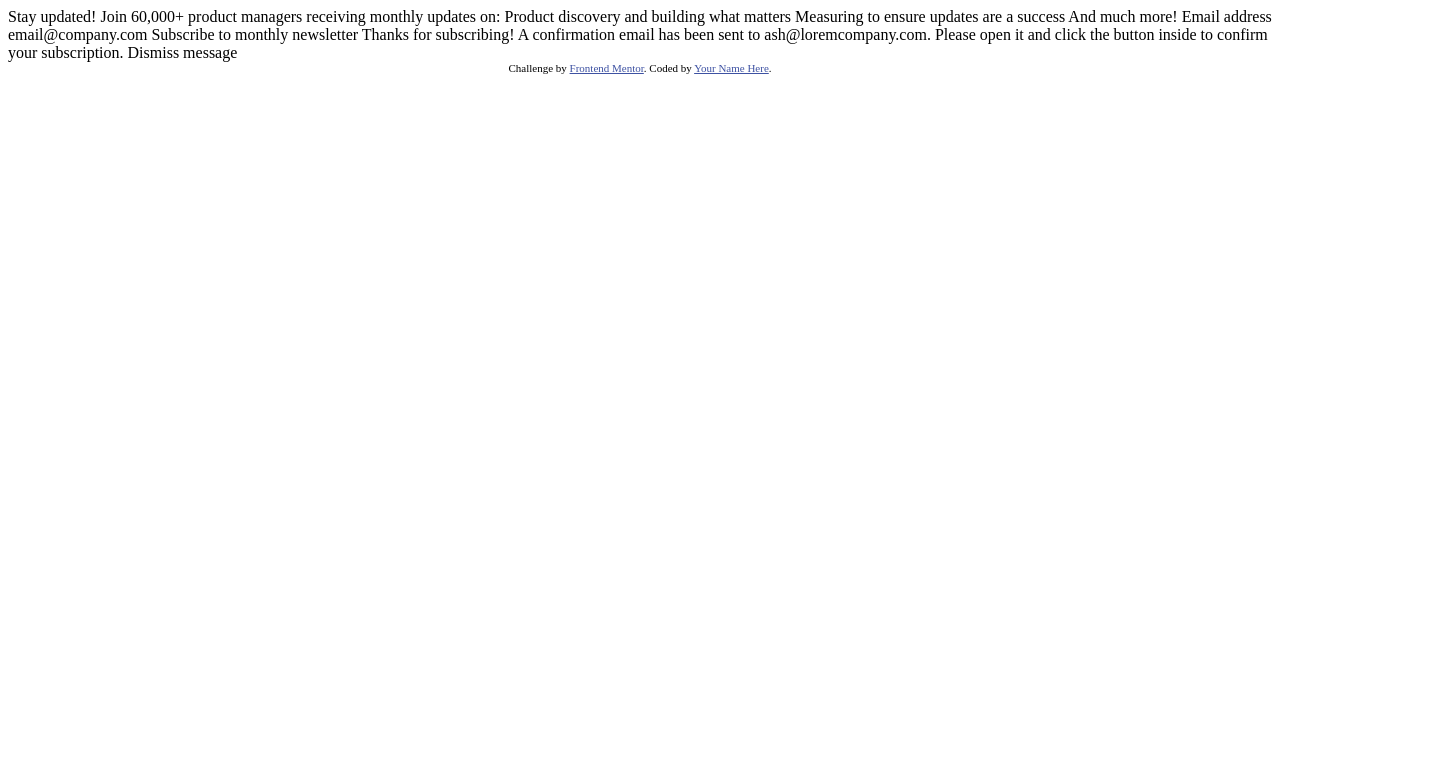
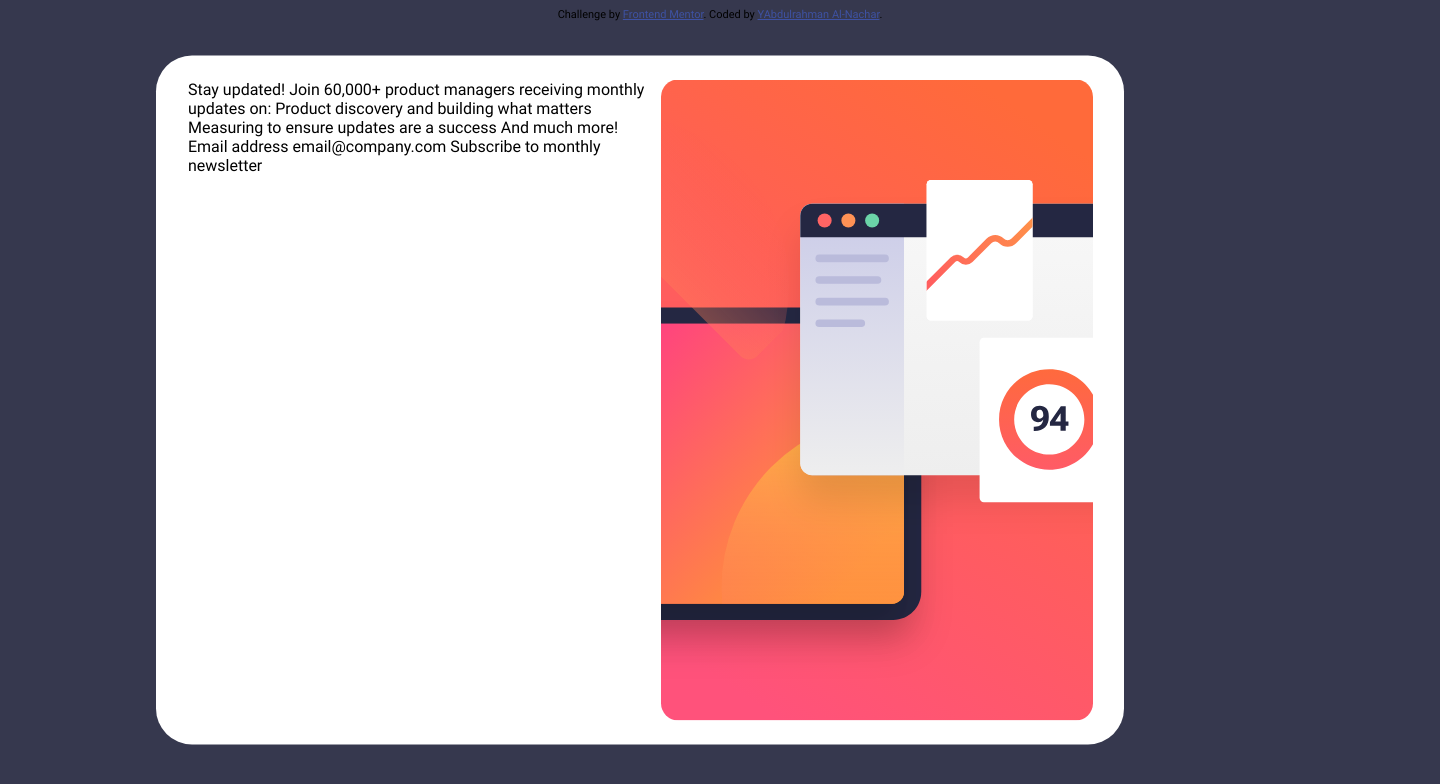
Before and after one commit to nachar99/newsletter-sign-up-with-success-message-main, a plain HTML site: page index.html in a window 1280 px wide. Shown: the whole page, 1440 px wide, since content can reach past the window. Drawn offline with Linux system fonts and the light colour scheme.

Commit message:
1st Commit
team coding with Sumaiyah , will resume the next day

```diff
--- a/index.html
+++ b/index.html
@@ -3,8 +3,8 @@
 <head>
   <meta charset="UTF-8">
   <meta name="viewport" content="width=device-width, initial-scale=1.0"> <!-- displays site properly based on user's device -->
-
   <link rel="icon" type="image/png" sizes="32x32" href="./assets/images/favicon-32x32.png">
+  <link rel="stylesheet" href="/newsletter-sign-up-with-success-message-main/style.css">
 
   <title>Frontend Mentor | Newsletter sign-up form with success message</title>
 
@@ -17,7 +17,9 @@
 <body>
 
   <!-- Sign-up form start -->
-
+  <div id="main-box">
+    <div id ="wrap-one">
+      <div id="wrap-two">
         Stay updated!
 
         Join 60,000+ product managers receiving monthly updates on:
@@ -32,21 +34,16 @@
         Subscribe to monthly newsletter
 
         <!-- Sign-up form end -->
+         <img id="image-one" src="/newsletter-sign-up-with-success-message-main/assets/images/illustration-sign-up-desktop.svg">
+      </div>
+    </div>
+  </div>
 
-  <!-- Success message start -->
 
-  Thanks for subscribing!
-
-  A confirmation email has been sent to ash@loremcompany.com.
-  Please open it and click the button inside to confirm your subscription.
-
-  Dismiss message
-
-  <!-- Success message end -->
 
   <div class="attribution">
     Challenge by <a href="https://www.frontendmentor.io?ref=challenge" target="_blank">Frontend Mentor</a>.
-    Coded by <a href="#">Your Name Here</a>.
+    Coded by <a href="https://github.com/nachar99">YAbdulrahman Al-Nachar</a>.
   </div>
 </body>
 </html>
--- /dev/null
+++ b/style.css
@@ -0,0 +1,59 @@
+@font-face {
+    font-family: 'Roboto';
+    src: url(/newsletter-sign-up-with-success-message-main/assets/fonts/Roboto-Regular.ttf);
+    font-style: normal;
+    font-weight: 400 700;
+}
+@font-face {
+    font-family: 'Roboto-Bold';
+    src: url(/newsletter-sign-up-with-success-message-main/assets/fonts/Roboto-Bold.ttf);
+    font-style: Bold;
+    font-weight: 400 700;
+}
+
+
+html {
+    background-color: hsl(235, 18%, 26%);
+    font-family: 'Roboto', sans-serif;
+    font-size: 16px;
+    margin: 0%;
+    padding: 0%;
+    height: 1080px;
+    width: 1440px;
+}
+
+#main-box {
+    width: 904px;
+    height: 641px;
+    position: absolute;
+    left: 50%;
+    top: 50%;
+    transform: translate(-50%, -50%);
+    background-color: white;
+    border-radius: 36px;
+    padding-top: 24px;
+    padding-bottom: 24px;
+    padding-right: 32px;
+    padding-left: 32px;
+}
+
+#wrap-one {
+    height: 100%;
+    width: 100%;
+    background-color: white;
+}
+#wrap-two {
+    height: 100%;
+    width: 52.3%;
+    top: 0;
+    left: 0;
+    position: relative;
+}
+
+#image-one {
+    height: 100%;
+    position: absolute;
+    top: 0px;
+    left: 100%;
+
+}
```
Also changed, not shown: success.html (added, +10 -0 lines). Lines whose indentation alone changed are shown as unchanged.
